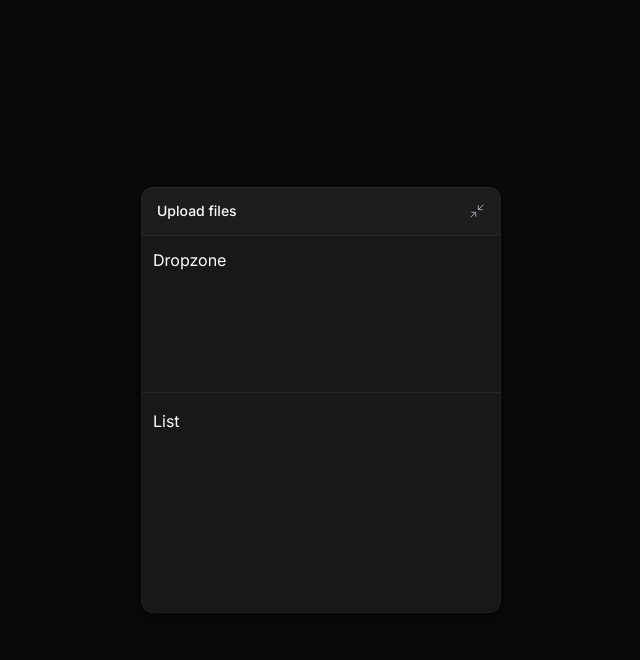
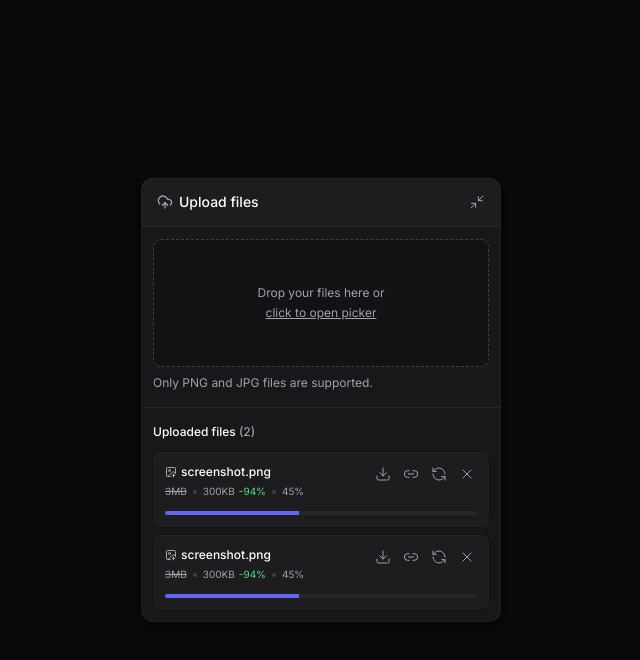
Before and after one commit to massucattoj/upload-widget-web, a React (Vite) app: page / in a window 1280 px wide. Both pictures are taken after a click on the button "Upload files". Shown: the top 660 px of the page, without its empty margins (319-959 px from the left). Built offline with nearby package versions, Linux system fonts and the light colour scheme.

Commit message:
feat: component structure and biome

```diff
--- a/package.json
+++ b/package.json
@@ -11,12 +11,15 @@
   },
   "dependencies": {
     "@radix-ui/react-collapsible": "^1.1.3",
+    "@radix-ui/react-progress": "^1.1.2",
     "lucide-react": "^0.474.0",
     "react": "^18.3.1",
     "react-dom": "^18.3.1",
+    "react-dropzone": "^14.3.5",
     "tailwind-variants": "^0.3.1"
   },
   "devDependencies": {
+    "@biomejs/biome": "^1.9.4",
     "@eslint/js": "^9.17.0",
     "@types/react": "^18.3.18",
     "@types/react-dom": "^18.3.5",
--- a/src/components/upload-widget-dropzone.tsx
+++ b/src/components/upload-widget-dropzone.tsx
@@ -1,7 +1,33 @@
+import { useDropzone } from 'react-dropzone'
+
 export function UploadWidgetDropzone() {
+  const { getRootProps, getInputProps, isDragActive } = useDropzone({
+    multiple: true,
+    accept: {
+      'image/jpeg': [],
+      'image/png': [],
+    },
+    onDrop(acceptedFiles) {
+      console.log({ acceptedFiles })
+    },
+  })
+
   return (
-    <div className="px-3 h-32">
-      Dropzone
+    <div className="px-3 flex flex-col gap-2">
+      <div
+        data-active={isDragActive}
+        className="cursor-pointer text-zinc-400 bg-black/20 rounded-lg border border-zinc-700 border-dashed h-32 flex flex-col items-center justify-center gap-1 hover:border-zinc-600 transition-colors data-[active=true]:bg-indigo-500/10 data-[active=true]:border-indigo-500 data-[active=true]:text-indigo-500"
+        {...getRootProps()}
+      >
+        <input type="file" {...getInputProps()} />
+
+        <span className="text-xs">Drop your files here or </span>
+        <span className="text-xs underline">click to open picker</span>
+      </div>
+
+      <span className="text-xs text-zinc-400">
+        Only PNG and JPG files are supported.
+      </span>
     </div>
   )
 }
--- a/src/components/upload-widget-header.tsx
+++ b/src/components/upload-widget-header.tsx
@@ -1,12 +1,13 @@
-import * as Collapsible from "@radix-ui/react-collapsible";
+import * as Collapsible from '@radix-ui/react-collapsible'
 
-import { Minimize2 } from "lucide-react";
-import { Button } from "./ui/button";
+import { Minimize2 } from 'lucide-react'
+import { Button } from './ui/button'
+import { UploadWidgetTitle } from './upload-widget-title'
 
 export function UploadWidgetHeader() {
   return (
     <div className="w-full p-4 py-2 bg-white/2 border-zinc-800 border-b flex items-center justify-between">
-      <span className="text-sm font-medium">Upload files</span>
+      <UploadWidgetTitle />
 
       <Collapsible.Trigger asChild>
         <Button size="icon" className="-mr-2">
--- a/src/components/upload-widget-minimized-button.tsx
+++ b/src/components/upload-widget-minimized-button.tsx
@@ -1,15 +1,16 @@
-import * as Collapsible from "@radix-ui/react-collapsible";
-import { Maximize2 } from "lucide-react";
+import * as Collapsible from '@radix-ui/react-collapsible'
+import { Maximize2 } from 'lucide-react'
+import { UploadWidgetTitle } from './upload-widget-title'
 
 export function UploadWidgetMinimizedButton() {
   return (
     <Collapsible.Trigger className="group w-full bg-white/2 py-3 px-5 flex items-center justify-between">
-      <span className="text-sm font-medium">Upload files</span>
+      <UploadWidgetTitle />
 
       <Maximize2
         strokeWidth={1.5}
         className="size-4 text-zinc-400 group-hover:text-zinc-100"
       />
     </Collapsible.Trigger>
-  );
+  )
 }
--- /dev/null
+++ b/src/components/upload-widget-title.tsx
@@ -0,0 +1,10 @@
+import { UploadCloud } from 'lucide-react'
+
+export function UploadWidgetTitle() {
+  return (
+    <div className="flex items-center gap-1.5 text-sm font-medium">
+      <UploadCloud className="size-4 text-zinc-400" />
+      <span className="text-sm font-medium">Upload files</span>
+    </div>
+  )
+}
--- /dev/null
+++ b/src/components/upload-widget-upload-item.tsx
@@ -0,0 +1,57 @@
+import * as Progress from '@radix-ui/react-progress'
+
+import { Download, ImageUp, Link2, RefreshCcw, X } from 'lucide-react'
+import { Button } from './ui/button'
+
+export function UploadWidgetUploadItem() {
+  return (
+    <div className="p-3 rounded-lg flex flex-col gap-3 shadow-shape-content bg-white/2 relative overflow-hidden">
+      <div className="flex flex-col gap-1">
+        <span className="text-xs font-medium flex items-center gap-1">
+          <ImageUp className="size-3 text-zinc-300" strokeWidth={1.5} />
+          <span>screenshot.png</span>
+        </span>
+
+        <span className="text-xxs text-zinc-400 flex gap-1.5 items-center">
+          <span className="line-through">3MB</span>
+          <div className="size-1 rounded-full bg-zinc-700" />
+          <span>
+            300KB
+            <span className="text-green-400 ml-1">-94%</span>
+          </span>
+          <div className="size-1 rounded-full bg-zinc-700" />
+          <span>45%</span>
+        </span>
+      </div>
+
+      <Progress.Root className="bg-zinc-800 rounded-full h-1 overflow-hidden">
+        <Progress.Indicator
+          className="bg-indigo-500 h-1"
+          style={{ width: '43%' }}
+        />
+      </Progress.Root>
+
+      <div className="absolute top-2.5 right-2.5 flex items-center gap-1">
+        <Button size="icon-sm">
+          <Download className="size-4" strokeWidth={1.5} />
+          <span className="sr-only">Download compressed image</span>
+        </Button>
+
+        <Button size="icon-sm">
+          <Link2 className="size-4" strokeWidth={1.5} />
+          <span className="sr-only">Copy remote URL</span>
+        </Button>
+
+        <Button size="icon-sm">
+          <RefreshCcw className="size-4" strokeWidth={1.5} />
+          <span className="sr-only">Retry upload</span>
+        </Button>
+
+        <Button size="icon-sm">
+          <X className="size-4" strokeWidth={1.5} />
+          <span className="sr-only">Cancel upload</span>
+        </Button>
+      </div>
+    </div>
+  )
+}
--- a/src/components/upload-widget-upload-list.tsx
+++ b/src/components/upload-widget-upload-list.tsx
@@ -1,5 +1,16 @@
+import { UploadWidgetUploadItem } from './upload-widget-upload-item'
+
 export function UploadWidgetUploadList() {
   return (
-    <div className="px-3 h-48"> List </div>
+    <div className="px-3 flex flex-col gap-3">
+      <span className="text-xs font-medium">
+        Uploaded files <span className="text-zinc-400">(2)</span>
+      </span>
+
+      <div className="flex flex-col gap-2">
+        <UploadWidgetUploadItem />
+        <UploadWidgetUploadItem />
+      </div>
+    </div>
   )
 }
--- a/tailwind.config.js
+++ b/tailwind.config.js
@@ -14,9 +14,14 @@ export default {
       opacity: {
         2: 0.02
       },
+      fontSize: {
+        xxs: "0.625rem",
+      },
       boxShadow: {
-        shape: '0px 8px 8px rgba(0, 0, 0, 0.1), 0px 4px 4px rgba(0, 0, 0, 0.1), 0px 2px 2px rgba(0, 0, 0, 0.1), 0px 0px 0px 1px rgba(0, 0, 0, 0.1), inset 0px 0px 0px 1px rgba(255, 255, 255, 0.03), inset 0px 1px 0px rgba(255, 255, 255, 0.03)',
-        'shape-content': '0px 0px 0px 1px rgba(0, 0, 0, 0.25), inset 0px 1px 0px rgba(255, 255, 255, 0.02), inset 0px 0px 0px 1px rgba(255, 255, 255, 0.02)'
+        shape:
+          "0px 8px 8px rgba(0, 0, 0, 0.1), 0px 4px 4px rgba(0, 0, 0, 0.1), 0px 2px 2px rgba(0, 0, 0, 0.1), 0px 0px 0px 1px rgba(0, 0, 0, 0.1), inset 0px 0px 0px 1px rgba(255, 255, 255, 0.03), inset 0px 1px 0px rgba(255, 255, 255, 0.03)",
+        "shape-content":
+          "0px 0px 0px 1px rgba(0, 0, 0, 0.25), inset 0px 1px 0px rgba(255, 255, 255, 0.02), inset 0px 0px 0px 1px rgba(255, 255, 255, 0.02)",
       }
     },
   },
```
Also changed, not shown: biome.json (added, +37 -0 lines), src/components/upload-widget.tsx (+8 -11 lines), 1 other file (tests, documents, lock files or other folders).
